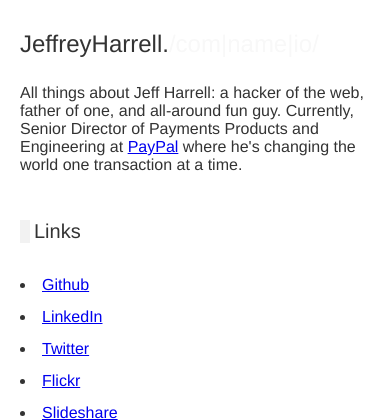
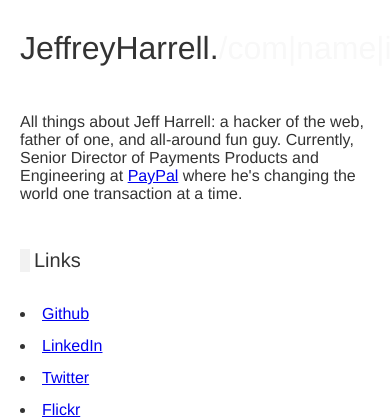
Before and after one commit to jeffharrell/jeffreyharrell.com, a PHP site: page / in a window 390 px wide; the page is wider, and only the part inside the window is pictured. Shown: the top 420 px of that part. Run offline with PHP 8.4, Linux system fonts and the light colour scheme.

Commit message:
Tablet responsiveness

```diff
--- a/css/jeffreyharrell.css
+++ b/css/jeffreyharrell.css
@@ -52,7 +52,7 @@ li {
 }
 
 
-/* Phones */
+/* Phones'ish */
 
 @media only screen and (max-width: 480px) {
 
@@ -73,3 +73,13 @@ li {
 		line-height: 2em;
 	}
 }
+
+
+/* Tablets'ish */
+
+@media only screen and (max-width: 768px) {
+	#banner h1 {
+		padding-bottom: 30px;
+		font-size: 2em;
+	}
+}
```
